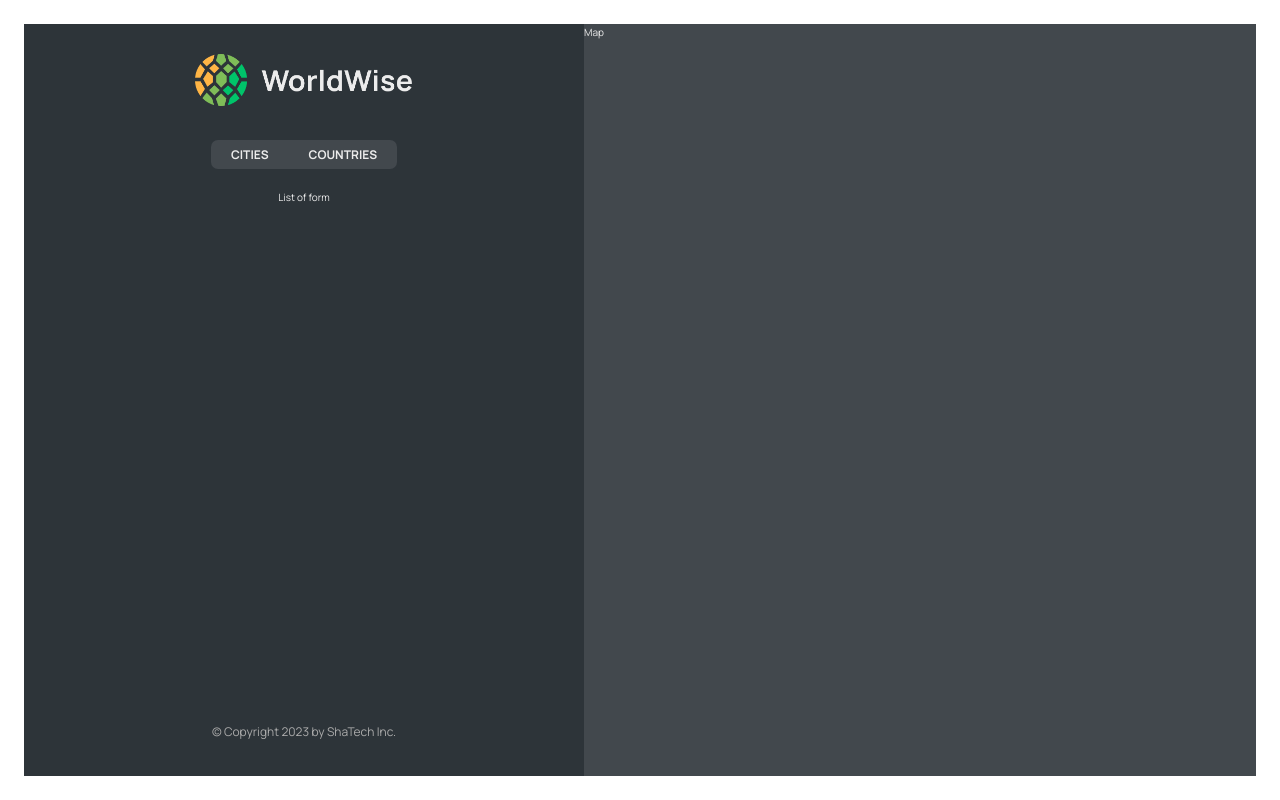
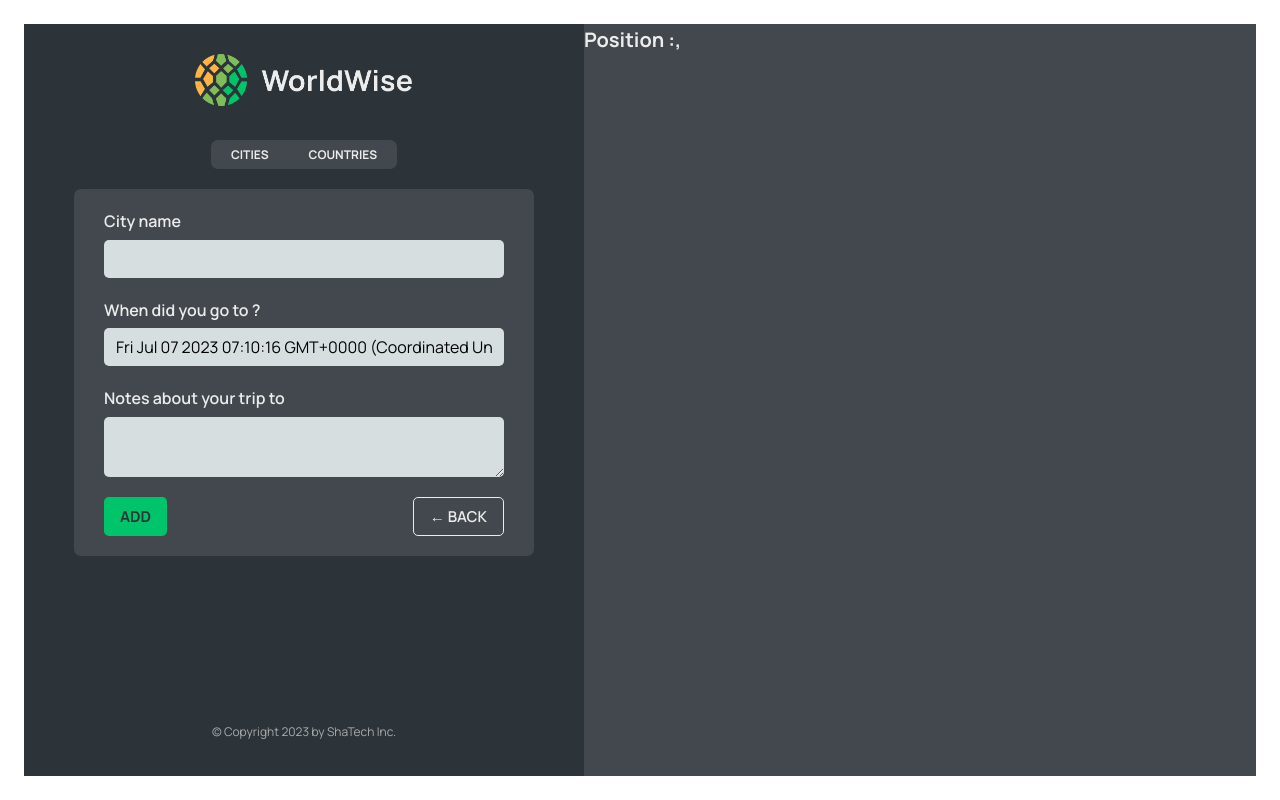
Before and after one commit to ShaheerKhanNS/worldwise, a React (Vite) app: page /app/form in a window 1280 px wide. Built offline with nearby package versions, Linux system fonts and the light colour scheme; data requests are answered from the project's data file.

Commit message:
Added navigation

```diff
--- a/src/App.jsx
+++ b/src/App.jsx
@@ -9,6 +9,8 @@
 import Login from "./pages/Login";
 import CityList from "./components/CityList";
 import CountryList from "./components/CountryList";
+import City from "./components/City";
+import Form from "./components/Form";
 
 const BASE_URL = `http://localhost:8000`;
 
@@ -44,6 +46,7 @@
             index
             element={<CityList cities={cities} isLoading={isLoading} />}
           />
+          <Route path="cities/:id" element={<City />} />
           <Route
             path="cities"
             element={<CityList cities={cities} isLoading={isLoading} />}
@@ -52,7 +55,7 @@
             path="countries"
             element={<CountryList cities={cities} isLoading={isLoading} />}
           />
-          <Route path="form" element={<p>List of form</p>} />
+          <Route path="form" element={<Form />} />
         </Route>
 
         <Route path="*" element={<PageNotFound />} />
--- /dev/null
+++ b/src/components/Button.jsx
@@ -0,0 +1,10 @@
+import styles from "./Button.module.css";
+function Button({ children, onClick, type }) {
+  return (
+    <button onClick={onClick} className={`${styles.btn} ${styles[type]}`}>
+      {children}
+    </button>
+  );
+}
+
+export default Button;
--- a/src/components/City.jsx
+++ b/src/components/City.jsx
@@ -1,4 +1,6 @@
 import styles from "./City.module.css";
+import flagemojiToPNG from "../../utils/flagemojiToPNG";
+import { useParams, useSearchParams } from "react-router-dom";
 
 const formatDate = (date) =>
   new Intl.DateTimeFormat("en", {
@@ -9,6 +11,12 @@
   }).format(new Date(date));
 
 function City() {
+  const { id } = useParams();
+  const [searchParams, setSearchParams] = useSearchParams();
+
+  const lat = searchParams.get("lat");
+  const lng = searchParams.get("lng");
+
   // TEMP DATA
   const currentCity = {
     cityName: "Lisbon",
@@ -24,7 +32,7 @@
       <div className={styles.row}>
         <h6>City name</h6>
         <h3>
-          <span>{emoji}</span> {cityName}
+          <span>{flagemojiToPNG(emoji)}</span> {cityName}
         </h3>
       </div>
 
@@ -50,10 +58,6 @@
           Check out {cityName} on Wikipedia &rarr;
         </a>
       </div>
-
-      <div>
-        <ButtonBack />
-      </div>
     </div>
   );
 }
--- a/src/components/CityItem.jsx
+++ b/src/components/CityItem.jsx
@@ -1,13 +1,6 @@
+import { Link } from "react-router-dom";
 import styles from "./CityItem.module.css";
-
-const flagemojiToPNG = (flag) => {
-  const countryCode = Array.from(flag, (codeUnit) => codeUnit.codePointAt())
-    .map((char) => String.fromCharCode(char - 127397).toLowerCase())
-    .join("");
-  return (
-    <img src={`https://flagcdn.com/24x18/${countryCode}.png`} alt="flag" />
-  );
-};
+import flagemojiToPNG from "../../utils/flagemojiToPNG";
 
 const formatDate = (date) =>
   new Intl.DateTimeFormat("en", {
@@ -17,15 +10,20 @@
   }).format(new Date(date));
 
 function CityItem({ city }) {
-  const { cityName, emoji, date } = city;
+  const { cityName, emoji, date, id, position } = city;
 
   return (
-    <li className={styles.cityItem}>
-      <span className={styles.emoji}>{flagemojiToPNG(emoji)}</span>
-      <h3 className={styles.cityName}>{cityName}</h3>
-      <time className={styles.date}>({formatDate(date)})</time>
+    <li>
+      <Link
+        className={styles.cityItem}
+        to={`${id}?lat=${position.lat}&lng=${position.lng}`}
+      >
+        <span className={styles.emoji}>{flagemojiToPNG(emoji)}</span>
+        <h3 className={styles.name}>{cityName}</h3>
+        <time className={styles.date}>({formatDate(date)})</time>
 
-      <button className={styles.deleteBtn}>&times;</button>
+        <button className={styles.deleteBtn}>&times;</button>
+      </Link>
     </li>
   );
 }
--- a/src/components/CountryList.jsx
+++ b/src/components/CountryList.jsx
@@ -2,15 +2,16 @@
 import styles from "./CountryList.module.css";
 import Spinner from "./Spinner";
 import Message from "./Message";
+import flagemojiToPNG from "../../utils/flagemojiToPNG";
 
-const flagemojiToPNG = (flag) => {
-  const countryCode = Array.from(flag, (codeUnit) => codeUnit.codePointAt())
-    .map((char) => String.fromCharCode(char - 127397).toLowerCase())
-    .join("");
-  return (
-    <img src={`https://flagcdn.com/24x18/${countryCode}.png`} alt="flag" />
-  );
-};
+// const flagemojiToPNG = (flag) => {
+//   const countryCode = Array.from(flag, (codeUnit) => codeUnit.codePointAt())
+//     .map((char) => String.fromCharCode(char - 127397).toLowerCase())
+//     .join("");
+//   return (
+//     <img src={`https://flagcdn.com/24x18/${countryCode}.png`} alt="flag" />
+//   );
+// };
 
 function CountryList({ cities, isLoading }) {
   if (isLoading) return <Spinner />;
--- a/src/components/Form.jsx
+++ b/src/components/Form.jsx
@@ -3,6 +3,8 @@
 import { useState } from "react";
 
 import styles from "./Form.module.css";
+import Button from "./Button";
+import { useNavigate } from "react-router-dom";
 
 export function convertToEmoji(countryCode) {
   const codePoints = countryCode
@@ -13,6 +15,8 @@
 }
 
 function Form() {
+  const navigate = useNavigate();
+
   const [cityName, setCityName] = useState("");
   const [country, setCountry] = useState("");
   const [date, setDate] = useState(new Date());
@@ -49,8 +53,16 @@
       </div>
 
       <div className={styles.buttons}>
-        <button>Add</button>
-        <button>&larr; Back</button>
+        <Button type="primary">Add</Button>
+        <Button
+          type="back"
+          onClick={(e) => {
+            e.preventDefault();
+            navigate(-1);
+          }}
+        >
+          &larr; Back
+        </Button>
       </div>
     </form>
   );
--- a/src/components/Map.jsx
+++ b/src/components/Map.jsx
@@ -1,7 +1,25 @@
+import { useNavigate, useSearchParams } from "react-router-dom";
 import styles from "./Map.module.css";
 
 function Map() {
-  return <div className={styles.mapContainer}>Map</div>;
+  const navigate = useNavigate();
+
+  const [searchParams, setSearchParams] = useSearchParams();
+  const lat = searchParams.get("lat");
+  const lng = searchParams.get("lng");
+
+  return (
+    <div
+      className={styles.mapContainer}
+      onClick={() => {
+        navigate("form");
+      }}
+    >
+      <h1>
+        Position :{lat},{lng}
+      </h1>
+    </div>
+  );
 }
 
 export default Map;
--- /dev/null
+++ b/utils/flagemojiToPNG.jsx
@@ -0,0 +1,8 @@
+export default function flagemojiToPNG(flag) {
+  const countryCode = Array.from(flag, (codeUnit) => codeUnit.codePointAt())
+    .map((char) => String.fromCharCode(char - 127397).toLowerCase())
+    .join("");
+  return (
+    <img src={`https://flagcdn.com/24x18/${countryCode}.png`} alt="flag" />
+  );
+}
```
